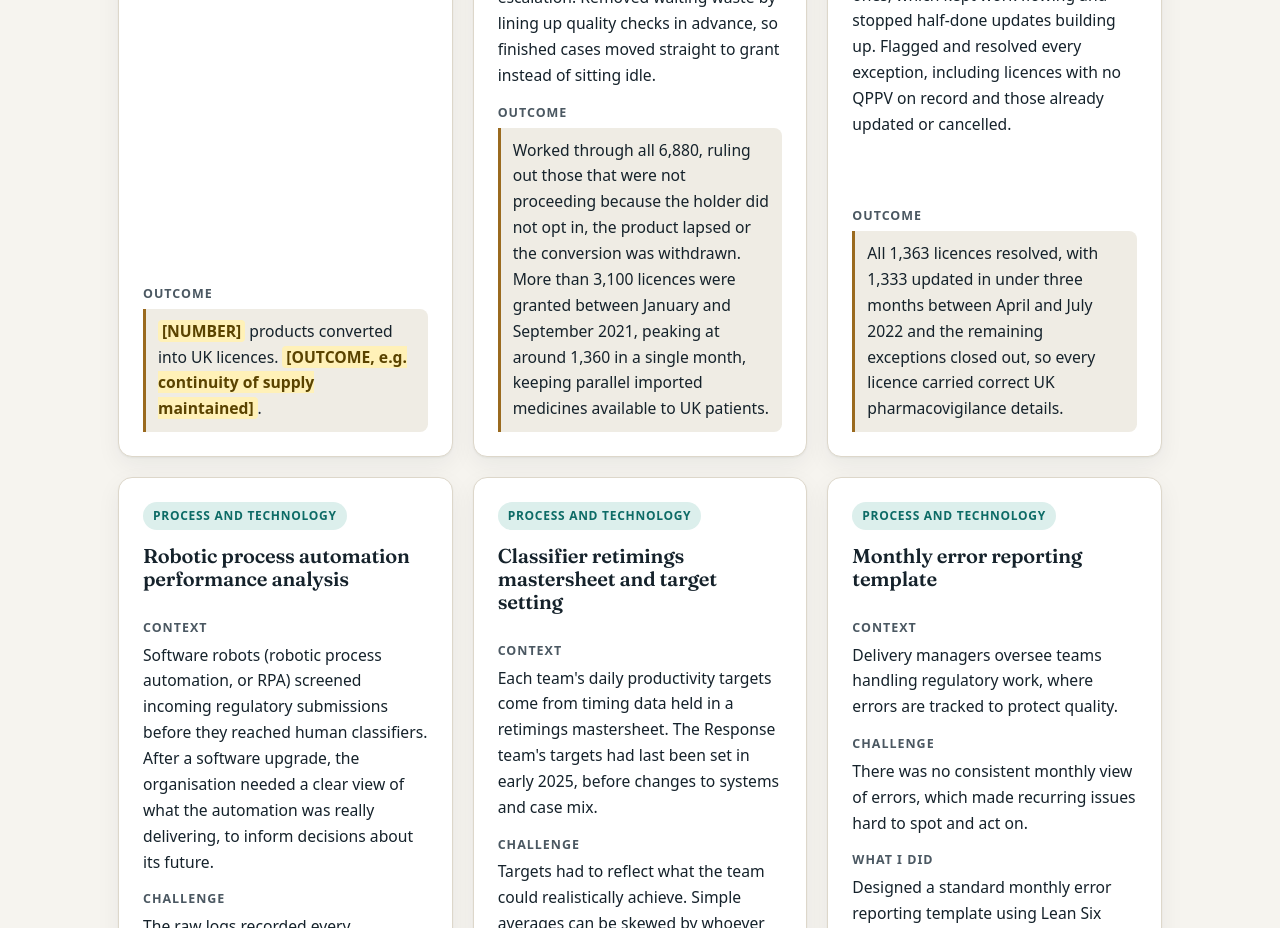
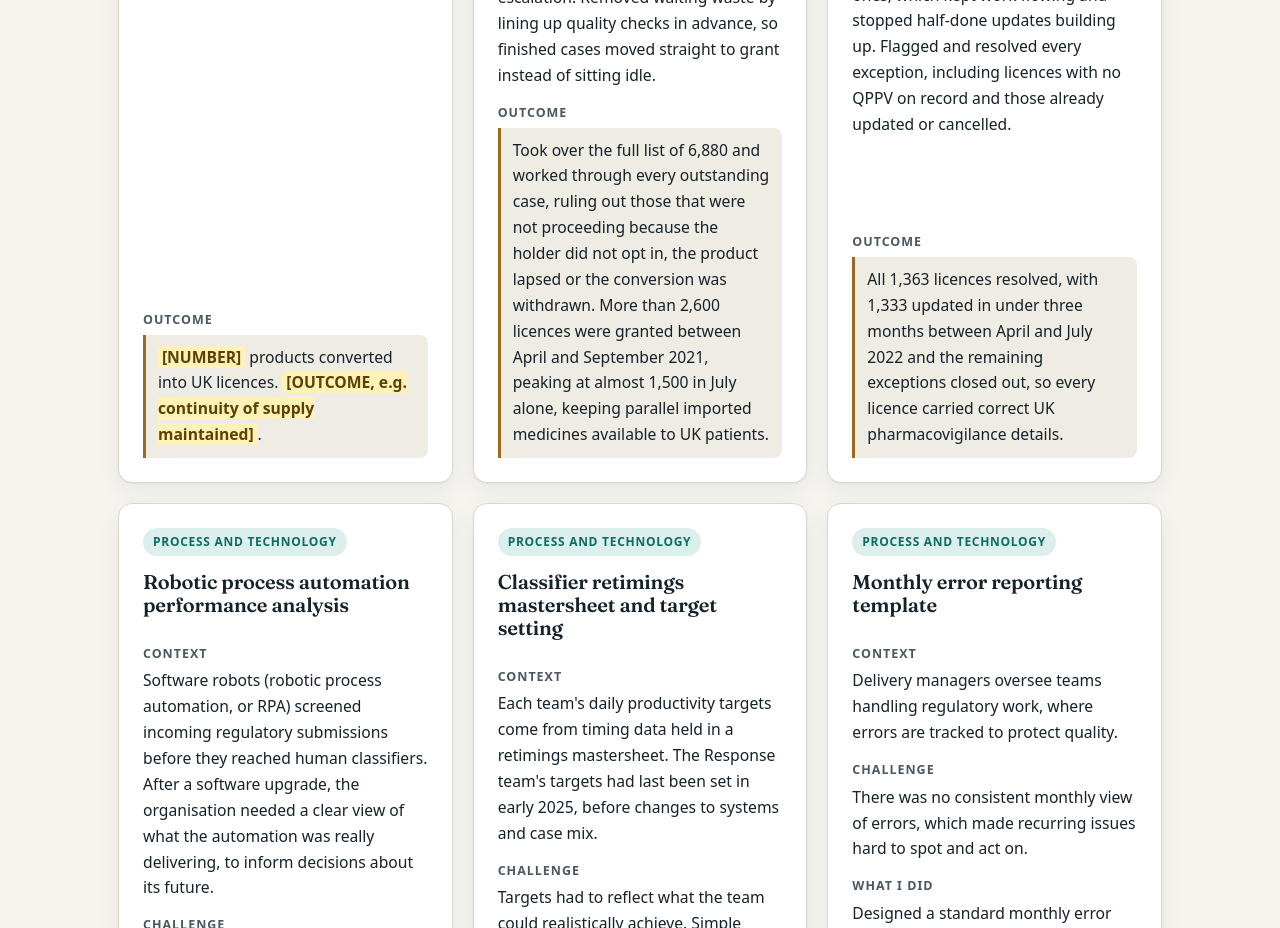
Before and after one commit to muhammad-h-hussain/muhammad-h-hussain.github.io, a plain HTML site: page index.html in a window 1280 px wide. Shown: the part 3640-4568 px from the top of the page. Drawn offline with Linux system fonts and the light colour scheme.

Commit message:
PDN card: count only grants from April 2021 onwards
Co-Authored-By: Claude Opus 5.5 <noreply@anthropic.com>
Claude-Session: https://claude.ai/code/session_014KfG56LF1eAop6H8NatuH3

```diff
--- a/index.html
+++ b/index.html
@@ -192,7 +192,7 @@
               <dt>What I did</dt>
               <dd>Owned the entire caseload single-handedly and ran it on Lean principles. Grouped cases by product family and distributor so similar work was processed together, and followed a standard work routine for every case, checking details against the original EU authorisation and the UK reference product. Built a visual management tracker showing each case's stage, with conditional formatting to flag urgent cases for escalation. Removed waiting waste by lining up quality checks in advance, so finished cases moved straight to grant instead of sitting idle.</dd>
               <dt class="result">Outcome</dt>
-              <dd class="result-text">Worked through all 6,880, ruling out those that were not proceeding because the holder did not opt in, the product lapsed or the conversion was withdrawn. More than 3,100 licences were granted between January and September 2021, peaking at around 1,360 in a single month, keeping parallel imported medicines available to UK patients.</dd>
+              <dd class="result-text">Took over the full list of 6,880 and worked through every outstanding case, ruling out those that were not proceeding because the holder did not opt in, the product lapsed or the conversion was withdrawn. More than 2,600 licences were granted between April and September 2021, peaking at almost 1,500 in July alone, keeping parallel imported medicines available to UK patients.</dd>
             </dl>
           </article>
 
```
